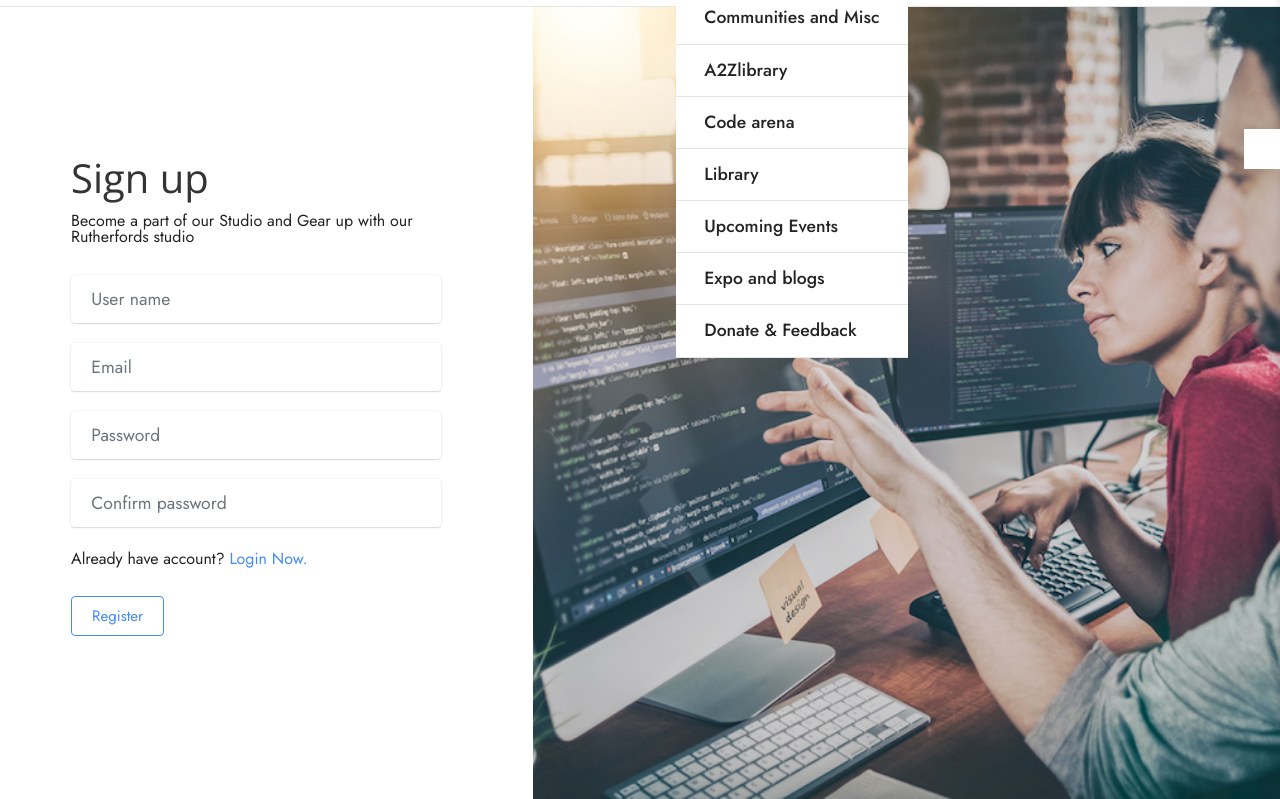
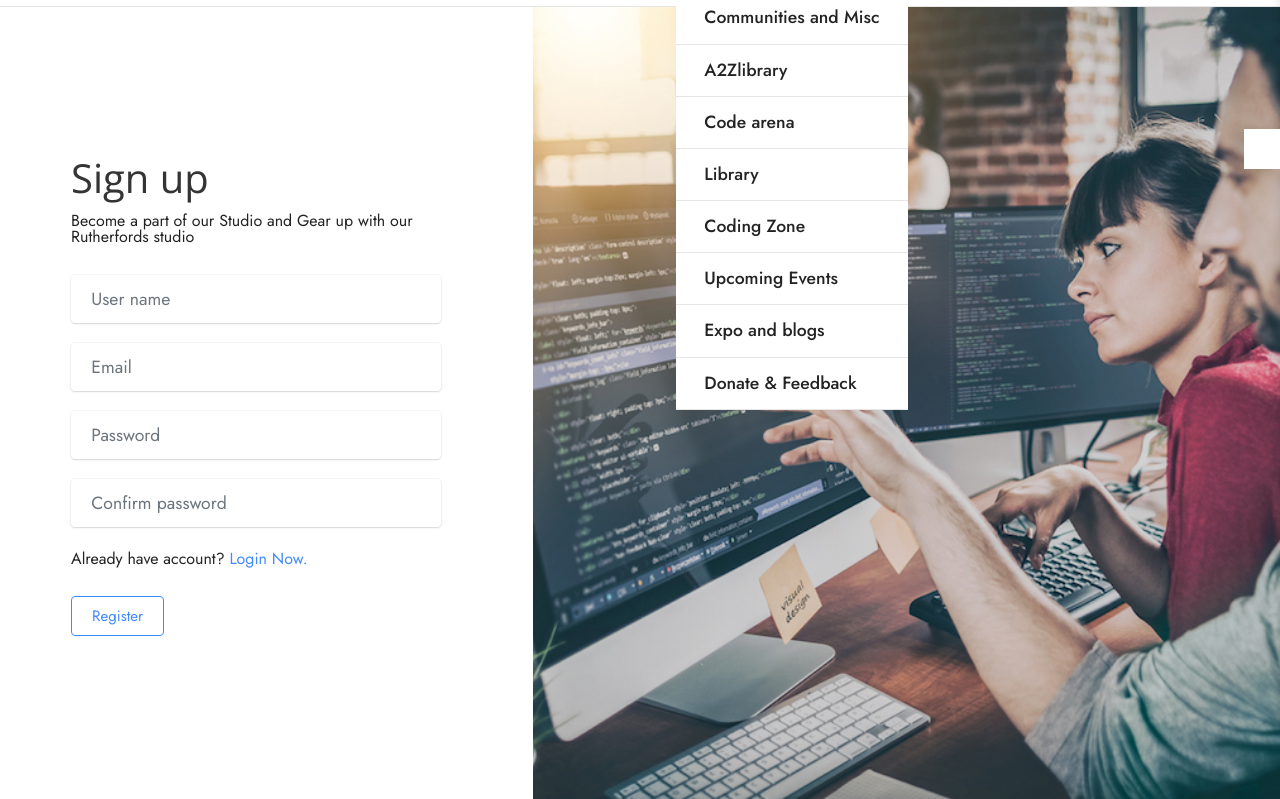
Before and after one commit to Akshith-github/RutherfordsStudio, a Flask app: page /auth/sign_up in a window 1280 px wide, after a click on "Resources". Shown: the part 71-870 px from the top of the page. Run offline with Flask 2, Linux system fonts and the light colour scheme; some libraries are stand-ins or nearby versions; some web fonts are replaced.

Commit message:
added codingzone to navbar

```diff
--- a/app/templates/nav.html
+++ b/app/templates/nav.html
@@ -39,6 +39,8 @@
                                 href="{{url_for('main.redirect_to_codearena')}}" >Code arena<br></a>
                             <a class="text-black dropdown-item text-primary display-4"
                                 href="{{url_for('main.open_library')}}" >Library<br></a>
+                            <a class="text-black dropdown-item text-primary display-4"
+                                href="{{url_for('main.open_code_ground')}}" >Coding Zone<br></a>
                             <a class="text-black dropdown-item text-primary display-4"
                                 href="https://a2zlibrarie.web.app/" >Upcoming Events<br></a>
                             <a class="text-black dropdown-item text-primary display-4" href="{{url_for('main.open_blogs')}}"
```
Also changed, not shown: app/templates/Code Executer.html (renamed from app/templates/Code Executer1.html).
